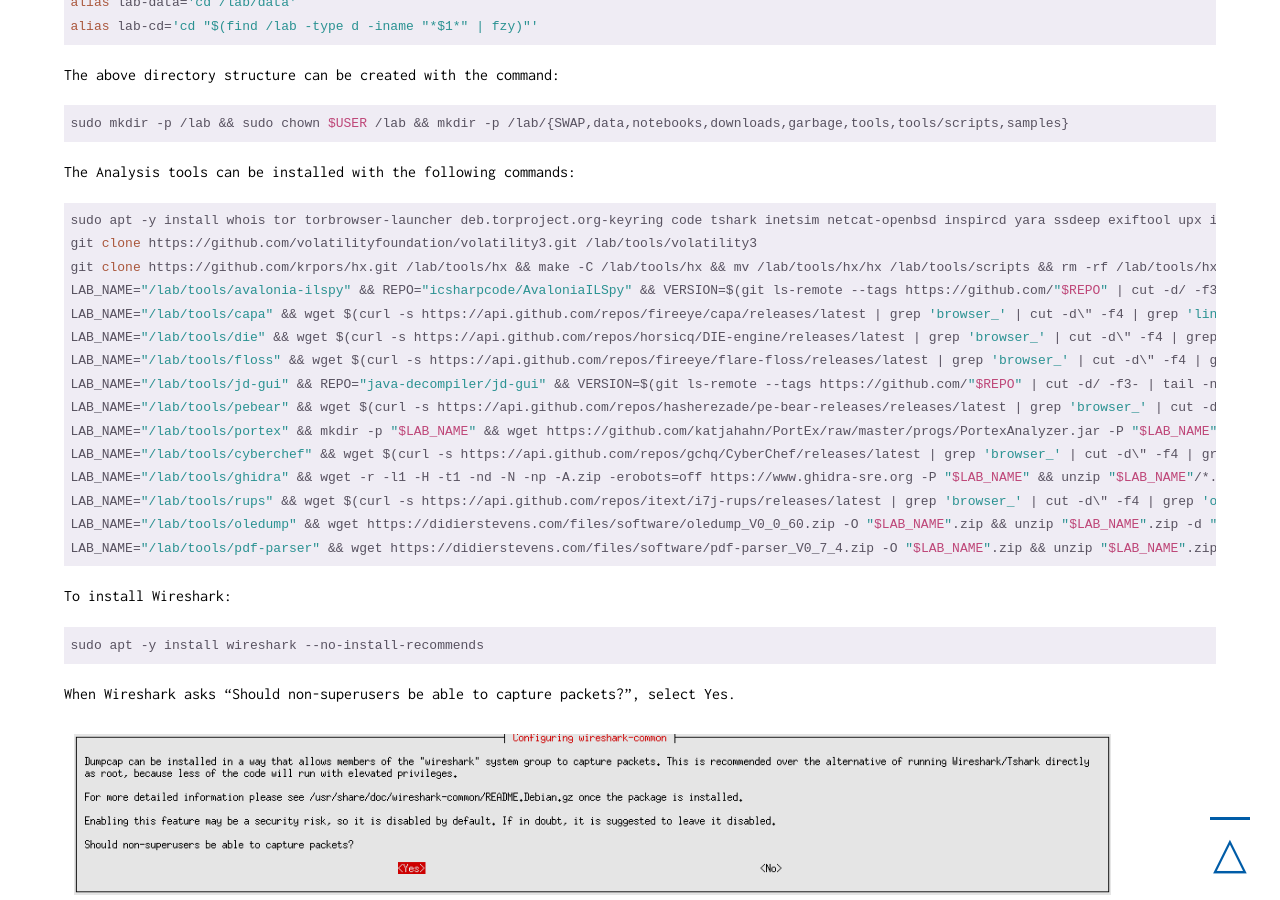
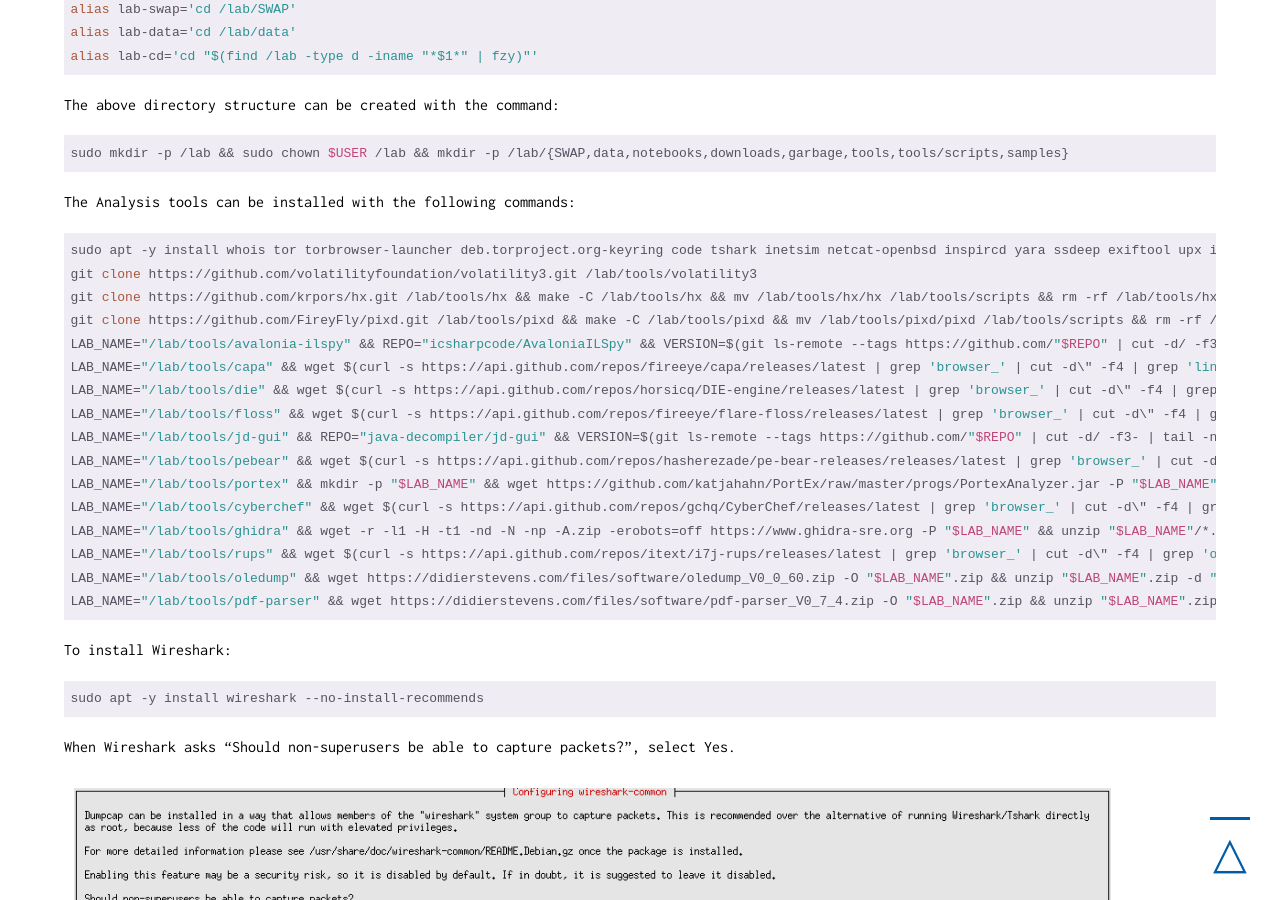
Before and after one commit to qwertzy-antonio-godinho/qwertzy-antonio-godinho.github.io, a Jekyll site: the page built from _posts/2021-02-08-Malware-Lab-Part-1-The-Gateway.md, in a window 1280 px wide and 900 px high, scrolled down 27022 px. Built offline with Jekyll 4.4.1, drawn with Linux system fonts in a browser that asks for light colours; some of the changed text lies outside the part shown.

Commit message:
added pixd

```diff
--- a/_posts/2021-02-08-Malware-Lab-Part-1-The-Gateway.md
+++ b/_posts/2021-02-08-Malware-Lab-Part-1-The-Gateway.md
@@ -617,6 +617,7 @@ libmozjs-68-0, libmozjs-68-dev | Mozilla SpiderMonkey Javascript engine
 hx | A console hex editor
 sqlitebrowser | A visual, open source tool to create, design, and edit database files compatible with SQLite
 vbindiff | Displays two files at once, and highlights differences between them
+pixd | A tool for visualizing binary data using a colour palette
 
 ## Adding tools repositories
 
@@ -700,6 +701,7 @@ The Analysis tools can be installed with the following commands:
 <pre><code class="bash">sudo apt -y install whois tor torbrowser-launcher deb.torproject.org-keyring code tshark inetsim netcat-openbsd inspircd yara ssdeep exiftool upx icoutils binwalk libmozjs-68-0 libmozjs-68-dev sqlitebrowser vbindiff --no-install-recommends
 git clone https://github.com/volatilityfoundation/volatility3.git /lab/tools/volatility3
 git clone https://github.com/krpors/hx.git /lab/tools/hx && make -C /lab/tools/hx && mv /lab/tools/hx/hx /lab/tools/scripts && rm -rf /lab/tools/hx
+git clone https://github.com/FireyFly/pixd.git /lab/tools/pixd && make -C /lab/tools/pixd && mv /lab/tools/pixd/pixd /lab/tools/scripts && rm -rf /lab/tools/pixd
 LAB_NAME="/lab/tools/avalonia-ilspy" && REPO="icsharpcode/AvaloniaILSpy" && VERSION=$(git ls-remote --tags https://github.com/"$REPO" | cut -d/ -f3- | tail -n1) && wget https://github.com/"$REPO"/releases/download/"$VERSION"/ILSpy-linux-x64-Release.zip -O "$LAB_NAME".zip && unzip "$LAB_NAME".zip -d "$LAB_NAME" && rm "$LAB_NAME".zip && chmod +x "$LAB_NAME"/ILSpy
 LAB_NAME="/lab/tools/capa" && wget $(curl -s https://api.github.com/repos/fireeye/capa/releases/latest | grep 'browser_' | cut -d\" -f4 | grep 'linux') -O "$LAB_NAME".zip && unzip "$LAB_NAME".zip -d "$LAB_NAME" && rm "$LAB_NAME".zip
 LAB_NAME="/lab/tools/die" && wget $(curl -s https://api.github.com/repos/horsicq/DIE-engine/releases/latest | grep 'browser_' | cut -d\" -f4 | grep 'lin') -O "$LAB_NAME".tar.gz && mkdir -p "$LAB_NAME" && tar -xvf "$LAB_NAME".tar.gz -C "$LAB_NAME" --strip-components 1 && rm "$LAB_NAME".tar.gz
```
Also changed, not shown: other parts of _posts/2021-02-08-Malware-Lab-Part-1-The-Gateway.md (+1 -0 lines).
